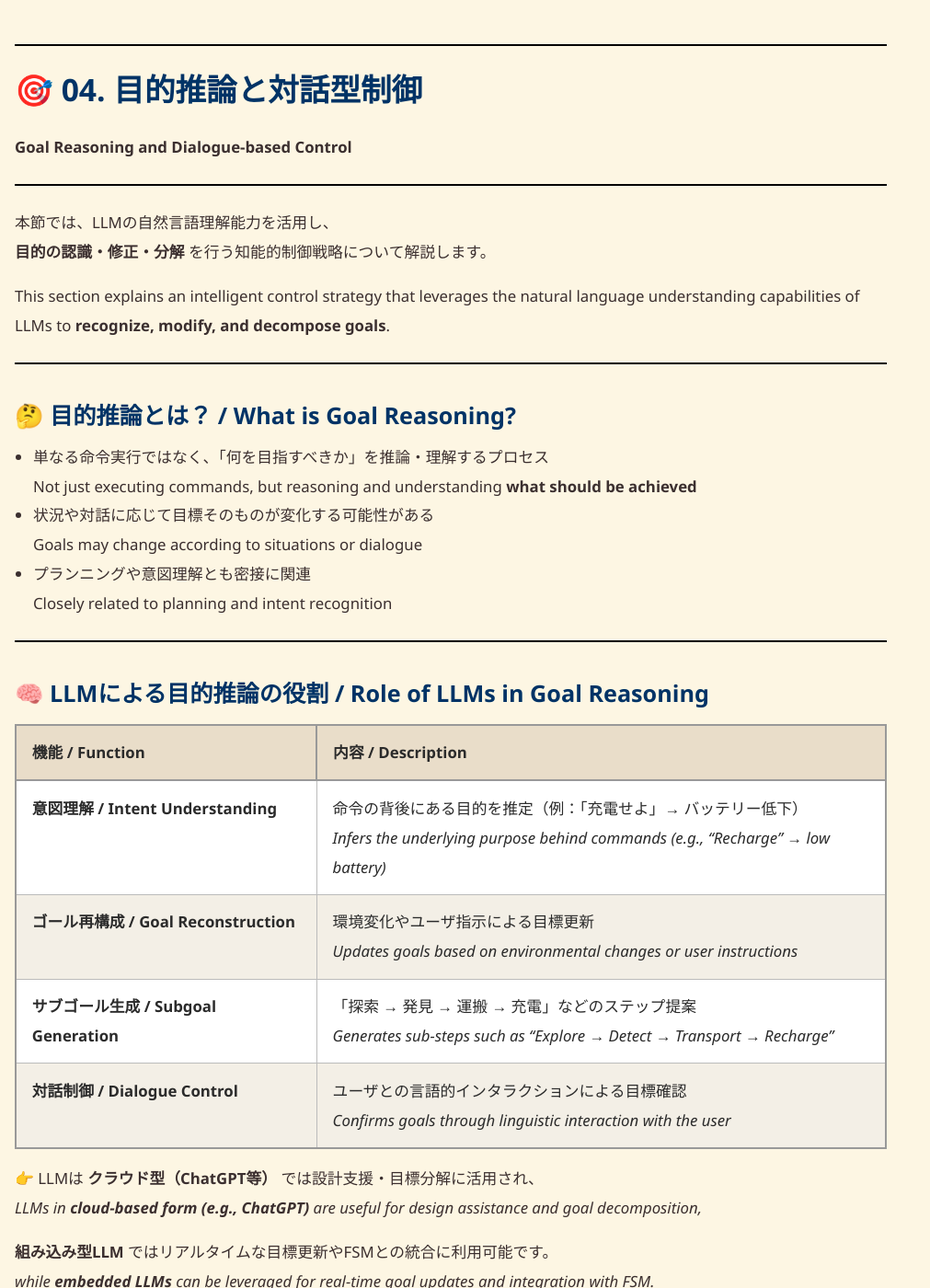
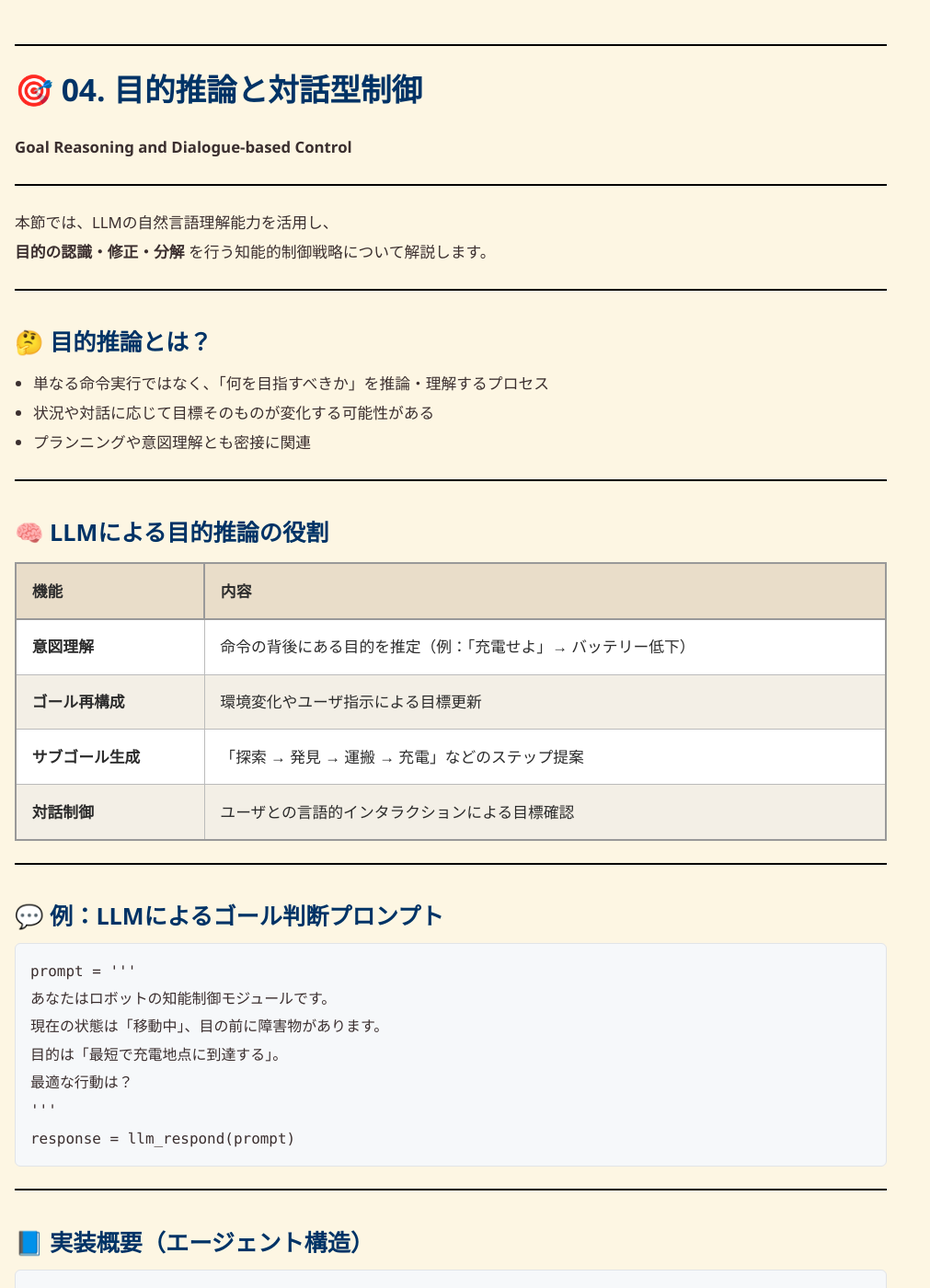
Before and after one commit to Samizo-AITL/EduController, a Jekyll site: the page built from part09_llm_hybrid/theory/04_goal_reasoning.md, in a window 1280 px wide and 1400 px high. Shown: the whole window at 92% size, without its empty margins (0-1011 px from the left). Built offline with Jekyll 4.4.1, drawn with Linux system fonts in a browser that asks for light colours; some of the changed text lies outside the part shown.

Commit message:
Update 04_goal_reasoning.md

````diff
--- a/part09_llm_hybrid/theory/04_goal_reasoning.md
+++ b/part09_llm_hybrid/theory/04_goal_reasoning.md
@@ -14,39 +14,28 @@ permalink: /part09_llm_hybrid/theory/04_goal_reasoning.html
 本節では、LLMの自然言語理解能力を活用し、
 **目的の認識・修正・分解** を行う知能的制御戦略について解説します。
 
-This section explains an intelligent control strategy that leverages the natural language understanding capabilities of LLMs to **recognize, modify, and decompose goals**.
+---
+
+## 🤔 **目的推論とは？**
+
+- 単なる命令実行ではなく、「何を目指すべきか」を推論・理解するプロセス
+- 状況や対話に応じて目標そのものが変化する可能性がある
+- プランニングや意図理解とも密接に関連
 
 ---
 
-## 🤔 **目的推論とは？ / What is Goal Reasoning?**
+## 🧠 **LLMによる目的推論の役割**
 
-- 単なる命令実行ではなく、「何を目指すべきか」を推論・理解するプロセス
-  Not just executing commands, but reasoning and understanding **what should be achieved**
-- 状況や対話に応じて目標そのものが変化する可能性がある
-  Goals may change according to situations or dialogue
-- プランニングや意図理解とも密接に関連
-  Closely related to planning and intent recognition
+| **機能** | **内容** |
+|------|--------------|
+| **意図理解** | 命令の背後にある目的を推定（例：「充電せよ」→ バッテリー低下） |
+| **ゴール再構成** | 環境変化やユーザ指示による目標更新 |
+| **サブゴール生成** | 「探索 → 発見 → 運搬 → 充電」などのステップ提案 |
+| **対話制御** | ユーザとの言語的インタラクションによる目標確認 |
 
 ---
 
-## 🧠 **LLMによる目的推論の役割 / Role of LLMs in Goal Reasoning**
-
-| **機能 / Function** | **内容 / Description** |
-|------|--------------|
-| **意図理解 / Intent Understanding** | 命令の背後にある目的を推定（例：「充電せよ」→ バッテリー低下）<br>*Infers the underlying purpose behind commands (e.g., "Recharge" → low battery)* |
-| **ゴール再構成 / Goal Reconstruction** | 環境変化やユーザ指示による目標更新<br>*Updates goals based on environmental changes or user instructions* |
-| **サブゴール生成 / Subgoal Generation** | 「探索 → 発見 → 運搬 → 充電」などのステップ提案<br>*Generates sub-steps such as "Explore → Detect → Transport → Recharge"* |
-| **対話制御 / Dialogue Control** | ユーザとの言語的インタラクションによる目標確認<br>*Confirms goals through linguistic interaction with the user* |
-
-👉 LLMは **クラウド型（ChatGPT等）** では設計支援・目標分解に活用され、
-*LLMs in **cloud-based form (e.g., ChatGPT)** are useful for design assistance and goal decomposition,*
-
-**組み込み型LLM** ではリアルタイムな目標更新やFSMとの統合に利用可能です。
-*while **embedded LLMs** can be leveraged for real-time goal updates and integration with FSM.*
-
----
-
-## 💬 **例：LLMによるゴール判断プロンプト / Example Prompt for Goal Reasoning**
+## 💬 **例：LLMによるゴール判断プロンプト**
 
 ```python
 prompt = '''
@@ -55,14 +44,12 @@ prompt = '''
 目的は「最短で充電地点に到達する」。
 最適な行動は？
 '''
-response = llm_respond(prompt)  # API または 組み込みLLM
-# 例 / Example:
-# 「障害物を回避し、最短経路を再計算して移動してください。」
+response = llm_respond(prompt)
 ```
 
 ---
 
-## 📘 **実装概要（エージェント構造） / Implementation Overview (Agent Structure)**
+## 📘 **実装概要（エージェント構造）**
 
 ```python
 class GoalReasoningAgent:
@@ -75,41 +62,36 @@ class GoalReasoningAgent:
 
 ---
 
-## 🔄 **FSMとの接続 / Connection with FSM**
+## 🔄 **FSMとの接続**
 
 - FSMの遷移先や目標条件を、LLMが柔軟に切り替える
-  LLM can flexibly change FSM target states and goal conditions
 - 状態遷移ではなく「目的の変更」に直接対応可能
-  Can directly handle **goal changes** instead of just state transitions
 
 ---
 
-## 🧠 **AITL構想における知性層の展開 / Role of the Intelligence Layer in AITL**
+## 🧠 **AITL構想における知性層の展開**
 
-| **層 / Layer** | **役割 / Role** |
+| **層** | **役割** |
 |------|----------|
-| 本能層（FSM） / Instinct Layer (FSM) | 状態の切り替え |
-| 理性層（PID） / Rational Layer (PID) | 実時間制御 |
-| 知性層（LLM） / Intelligence Layer (LLM) | 目的生成・修正・多段階判断 |
+| 本能層（FSM） | 状態の切り替え |
+| 理性層（PID） | 実時間制御 |
+| 知性層（LLM） | 目的生成・修正・多段階判断 |
 
 ---
 
-## 🔚 **まとめ / Summary**
+## 🔚 **まとめ**
 
 - ゴールベース制御は **柔軟性・汎化性・自律性** を大幅に向上
-  Goal-based control greatly improves **flexibility, generalization, and autonomy**
 - **クラウド型LLM** は高次推論や設計支援に、**組み込み型LLM** はリアルタイム適応に有効
-  Cloud-based LLMs help with high-level reasoning, embedded LLMs help with real-time adaptation
 - LLM統合により「対話的・文脈的な制御」が現実的に可能
-  Integration with LLMs enables **interactive and context-aware control**
 
 ---
 
 ## 📁 **次へ / Next**
 
-📄 [fsm_pid_llm_sim.py（3層統合制御の実装）](https://samizo-aitl.github.io/EduController/part09_llm_hybrid/simulation/fsm_pid_llm_sim.py)
+📄 [fsm_pid_llm_sim.py（3層統合制御の実装）](../simulation/fsm_pid_llm_sim.py)
 
 ---
 
-**⬅️ [03_exception_handling.md](https://samizo-aitl.github.io/EduController/part09_llm_hybrid/theory/03_exception_handling.html)**
-**🏠 [Part 9 トップに戻る / Back to Part 9 Top](https://samizo-aitl.github.io/EduController/part09_llm_hybrid/)**
+**⬅️ [03_exception_handling.md](03_exception_handling.md)**
+**🏠 [Part 9 トップに戻る](../index.md)**
````
